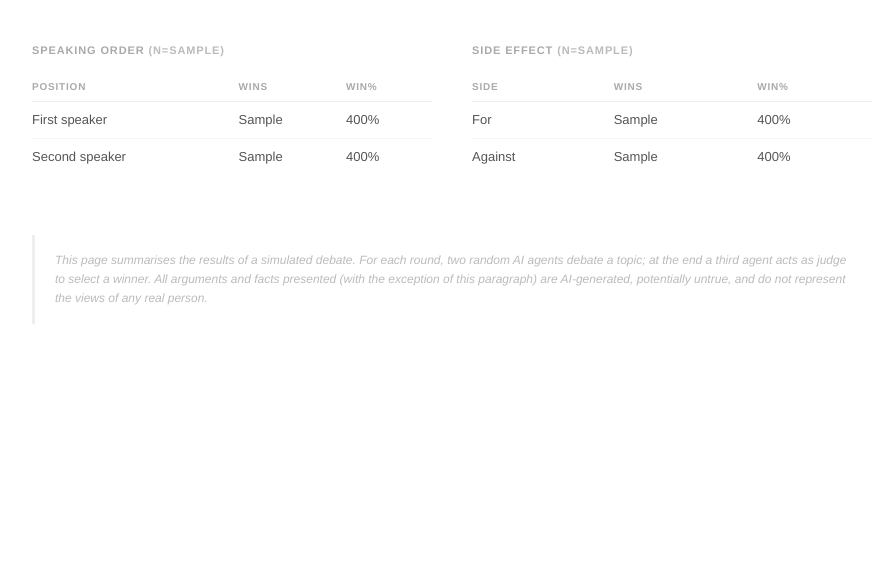
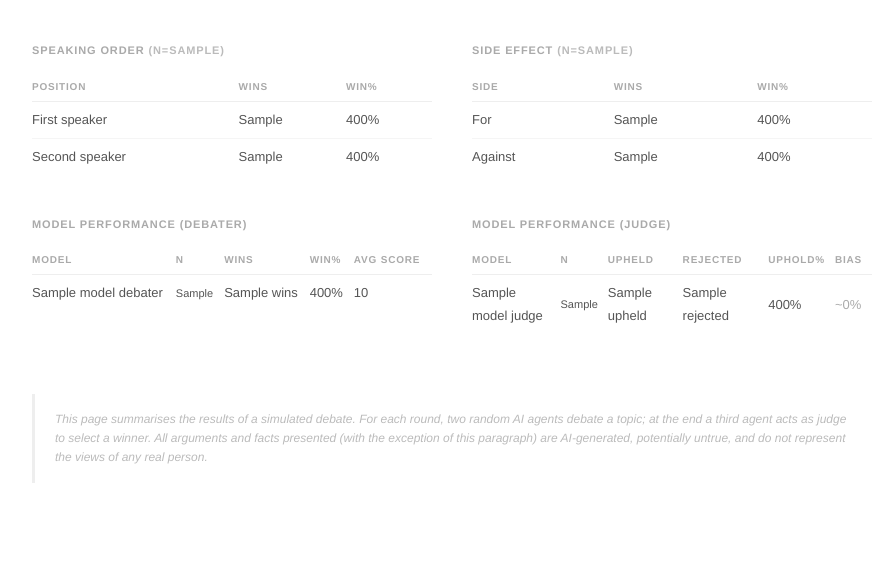
Before and after one commit to DanteLore/silicon-forum, a Python web app: template outputs/templates/summary.html in a window 1280 px wide. Shown: the part 668-1231 px from the top of the page, without its empty margins (188-1080 px from the left). Before the commit the page ends 992 px from the top, so only its background shows below. Run offline with Jinja, Linux system fonts and the light colour scheme; the template is opened without the code that fills it: most values are stand-ins (such as "Sample title", 1, 10 or a date in 2020).

Commit message:
Replaced the agent stats table in the results summary

```diff
--- a/outputs/templates/summary.html
+++ b/outputs/templates/summary.html
@@ -431,6 +431,63 @@ a.transcript-link:hover { color: #5694f1; text-decoration: underline; }
       </div>
       {% endif %}
 
+      <!-- Model performance (debater) -->
+      {% if stats.model_debaters %}
+      <div class="stats-block">
+        <h3>Model Performance (Debater)</h3>
+        <table>
+          <thead>
+            <tr><th>Model</th><th>n</th><th>Wins</th><th>Win%</th><th>Avg score</th></tr>
+          </thead>
+          <tbody>
+            {% for m in stats.model_debaters %}
+            <tr>
+              <td>{{ m.name }}</td>
+              <td class="n-label">{{ m.n }}</td>
+              <td>{{ m.wins }}</td>
+              <td>{% if m.win_rate is not none %}{{ (m.win_rate * 100) | round | int }}%{% else %}—{% endif %}</td>
+              <td>{{ m.avg_score if m.avg_score is not none else "—" }}</td>
+            </tr>
+            {% endfor %}
+          </tbody>
+        </table>
+      </div>
+      {% endif %}
+
+      <!-- Model performance (judge) -->
+      {% if stats.model_judges %}
+      <div class="stats-block">
+        <h3>Model Performance (Judge)</h3>
+        <table>
+          <thead>
+            <tr><th>Model</th><th>n</th><th>Upheld</th><th>Rejected</th><th>Uphold%</th><th>Bias</th></tr>
+          </thead>
+          <tbody>
+            {% for m in stats.model_judges %}
+            <tr>
+              <td>{{ m.name }}</td>
+              <td class="n-label">{{ m.n }}</td>
+              <td>{{ m.upheld }}</td>
+              <td>{{ m.rejected }}</td>
+              <td>{% if m.uphold_rate is not none %}{{ (m.uphold_rate * 100) | round | int }}%{% else %}—{% endif %}</td>
+              <td>
+                {% if m.bias is not none %}
+                  {% if m.bias > 0.01 %}
+                    <span class="bias-pos">+{{ (m.bias * 100) | round | int }}%</span>
+                  {% elif m.bias < -0.01 %}
+                    <span class="bias-neg">{{ (m.bias * 100) | round | int }}%</span>
+                  {% else %}
+                    <span class="bias-neutral">~0%</span>
+                  {% endif %}
+                {% else %}—{% endif %}
+              </td>
+            </tr>
+            {% endfor %}
+          </tbody>
+        </table>
+      </div>
+      {% endif %}
+
     </div><!-- /stats-grid -->
   </div><!-- /stats-section -->
   {% endif %}
```
